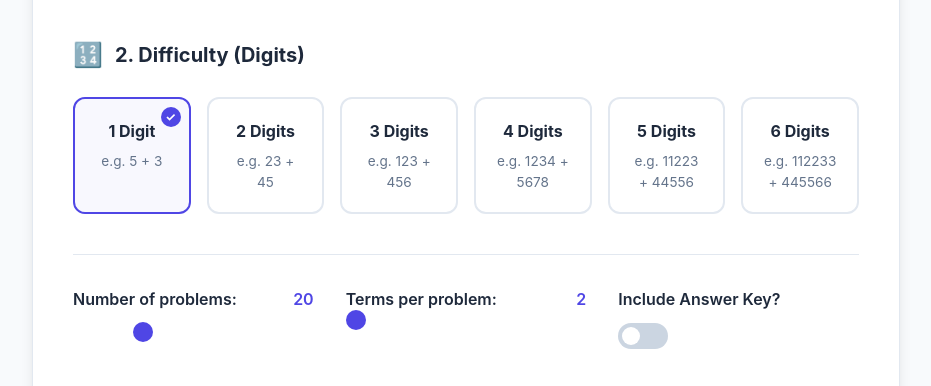
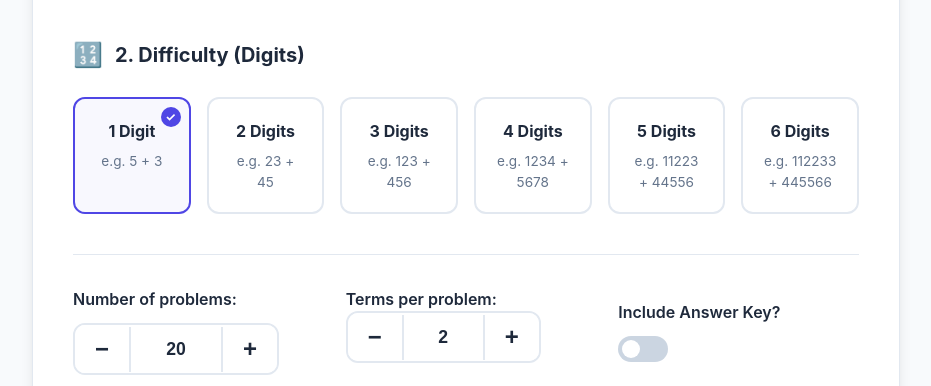
Before and after one commit to kiranidentity/math-wizard, a plain HTML site: page index.html in a window 1280 px wide. Shown: the part 535-921 px from the top of the page, without its empty margins (174-1105 px from the left). Drawn offline with Linux system fonts and the light colour scheme.

Commit message:
feat: replace range sliders with stepper controls (minus/plus buttons)

```diff
--- a/assets/styles.css
+++ b/assets/styles.css
@@ -277,55 +277,64 @@ header {
     color: var(--primary);
 }
 
-.range-wrap {
+.stepper-control {
     display: flex;
     align-items: center;
-    width: 100%;
-    min-height: 24px;
+    gap: 0;
+    border: 2px solid var(--border);
+    border-radius: var(--radius-md);
+    overflow: hidden;
+    background: white;
+    width: fit-content;
 }
 
-input[type="range"] {
-    width: 100%;
-    height: 6px;
-    accent-color: var(--primary);
-    -webkit-appearance: none;
-    appearance: none;
-    background: transparent;
+.stepper-btn {
+    background: white;
+    border: none;
+    padding: 0.75rem 1.25rem;
+    font-size: 1.5rem;
+    font-weight: 600;
+    color: var(--text-main);
     cursor: pointer;
+    transition: all 0.2s;
+    line-height: 1;
+    min-width: 48px;
+    display: flex;
+    align-items: center;
+    justify-content: center;
 }
 
-input[type="range"]::-webkit-slider-track {
-    width: 100%;
-    height: 6px;
-    background: #e2e8f0;
-    border-radius: 3px;
+.stepper-btn:hover {
+    background: #f8fafc;
+    color: var(--primary);
 }
 
-input[type="range"]::-moz-range-track {
-    width: 100%;
-    height: 6px;
+.stepper-btn:active {
     background: #e2e8f0;
-    border-radius: 3px;
 }
 
-input[type="range"]::-webkit-slider-thumb {
-    -webkit-appearance: none;
-    appearance: none;
-    width: 20px;
-    height: 20px;
-    background: var(--primary);
-    border-radius: 50%;
-    cursor: pointer;
-    margin-top: -7px;
+.stepper-value {
+    border: none;
+    border-left: 2px solid var(--border);
+    border-right: 2px solid var(--border);
+    padding: 0.75rem 1.5rem;
+    font-size: 1.1rem;
+    font-weight: 600;
+    text-align: center;
+    min-width: 60px;
+    background: white;
+    color: var(--text-main);
+    -moz-appearance: textfield;
 }
 
-input[type="range"]::-moz-range-thumb {
-    width: 20px;
-    height: 20px;
-    background: var(--primary);
-    border-radius: 50%;
-    cursor: pointer;
-    border: none;
+.stepper-value::-webkit-outer-spin-button,
+.stepper-value::-webkit-inner-spin-button {
+    -webkit-appearance: none;
+    margin: 0;
+}
+
+.stepper-value:focus {
+    outline: none;
 }
 
 .example-preview {
--- a/index.html
+++ b/index.html
@@ -90,20 +90,21 @@
 
                 <div class="settings-grid">
                     <div class="setting-group" id="q-count-setting">
-                        <label class="setting-label">Number of problems: <span id="q-count-val"
-                                class="range-value">20</span></label>
-                        <div class="range-wrap">
-                            <input type="range" id="q-count" min="5" max="60" step="5" value="20"
-                                oninput="updateRangeVal('q-count-val', this.value)">
+                        <label class="setting-label">Number of problems:</label>
+                        <div class="stepper-control">
+                            <button class="stepper-btn" onclick="updateCount(-5)" aria-label="Decrease">−</button>
+                            <input type="number" id="q-count" value="20" min="5" max="60" readonly
+                                class="stepper-value">
+                            <button class="stepper-btn" onclick="updateCount(5)" aria-label="Increase">+</button>
                         </div>
                     </div>
 
                     <div id="terms-setting" class="setting-group">
-                        <label class="setting-label">Terms per problem: <span id="q-terms-val"
-                                class="range-value">2</span></label>
-                        <div class="range-wrap">
-                            <input type="range" id="q-terms" min="2" max="6" step="1" value="2"
-                                oninput="updateTermsVal(this.value)">
+                        <label class="setting-label">Terms per problem:</label>
+                        <div class="stepper-control">
+                            <button class="stepper-btn" onclick="updateTerms(-1)" aria-label="Decrease">−</button>
+                            <input type="number" id="q-terms" value="2" min="2" max="6" readonly class="stepper-value">
+                            <button class="stepper-btn" onclick="updateTerms(1)" aria-label="Increase">+</button>
                         </div>
                     </div>
 
@@ -269,9 +270,21 @@
             updateLayoutPreviews();
         }
 
-        function updateTermsVal(val) {
-            document.getElementById('q-terms-val').innerText = val;
-            currentConfig.terms = parseInt(val);
+        function updateCount(delta) {
+            const input = document.getElementById('q-count');
+            let value = parseInt(input.value) + delta;
+            value = Math.max(5, Math.min(60, value));
+            // Ensure it's a multiple of 5
+            value = Math.round(value / 5) * 5;
+            input.value = value;
+        }
+
+        function updateTerms(delta) {
+            const input = document.getElementById('q-terms');
+            let value = parseInt(input.value) + delta;
+            value = Math.max(2, Math.min(6, value));
+            input.value = value;
+            currentConfig.terms = value;
             updateLayoutPreviews();
         }
 
--- a/service-worker.js
+++ b/service-worker.js
@@ -1,4 +1,4 @@
-const CACHE_NAME = 'math-wizard-v64';
+const CACHE_NAME = 'math-wizard-v65';
 const ASSETS = [
     './',
     './index.html',
```
